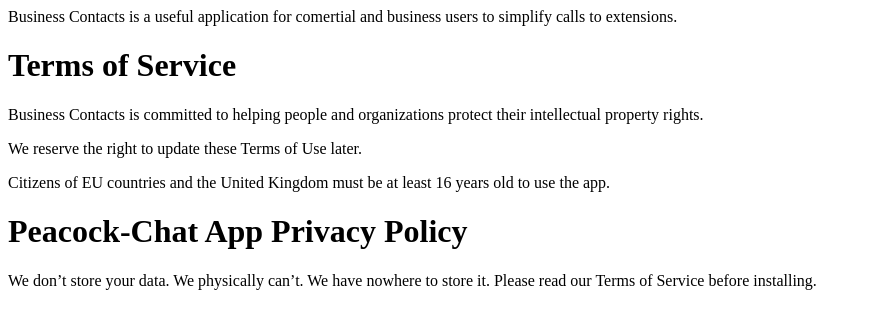
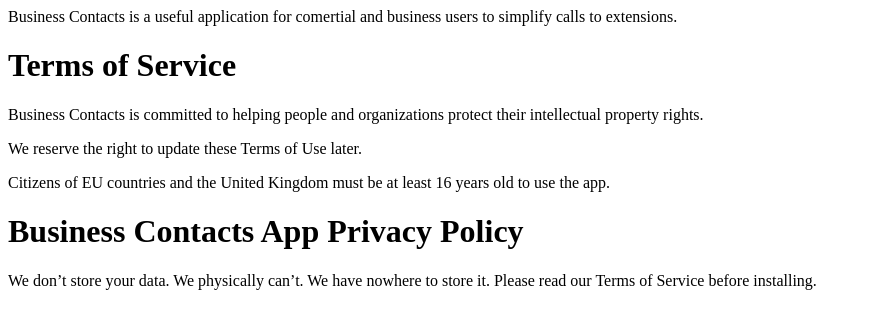
Before and after one commit to vdlr/vdsoft.github.io, a plain HTML site: page bcontacts/policy.html in a window 1280 px wide. Shown: the whole page, without its empty margins (0-871 px from the left). Drawn offline with Linux system fonts and the light colour scheme.

Commit message:
Update policy.html

```diff
--- a/bcontacts/policy.html
+++ b/bcontacts/policy.html
@@ -15,7 +15,7 @@
 
   <p>Citizens of EU countries and the United Kingdom must be at least 16 years old to use the app.</p>
 
-  <h1>Peacock-Chat App Privacy Policy</h1>
+  <h1>Business Contacts App Privacy Policy</h1>
 
   <p>We don’t store your data. We physically can’t. We have nowhere to store it. Please read our Terms of Service before installing.</p>
 
```
